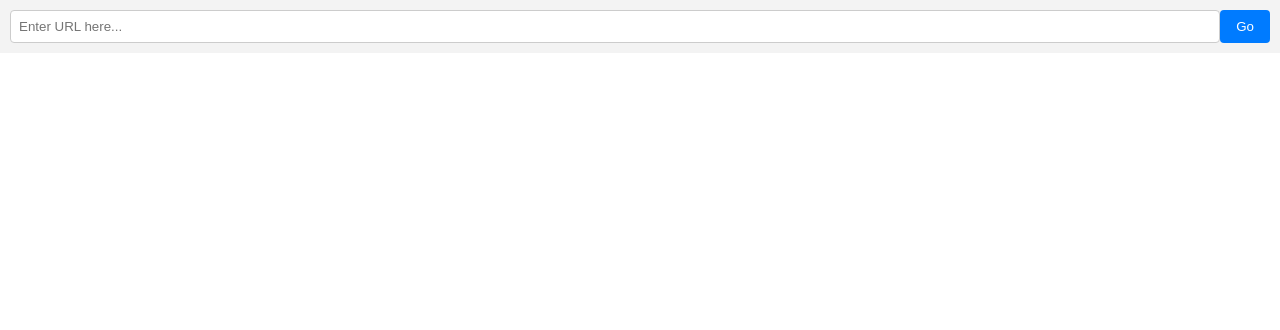
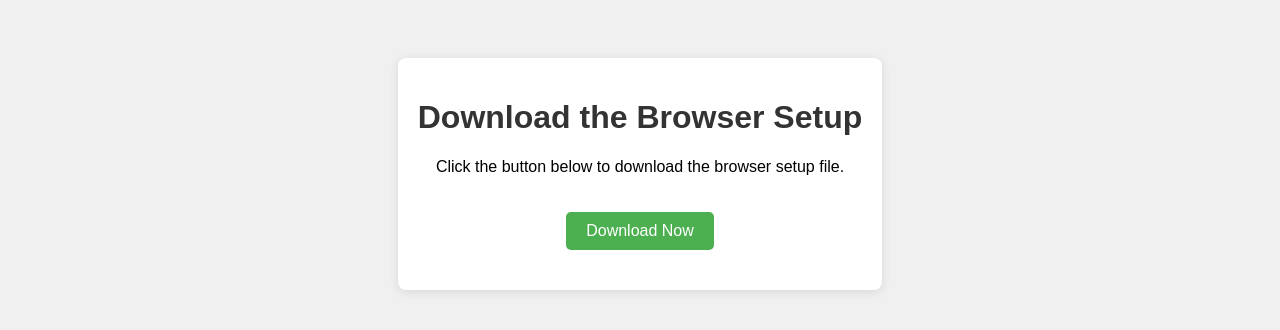
Before and after one commit to Dexxell/DownloadBrowser, a plain HTML site: page index.html in a window 1280 px wide. Drawn offline with Linux system fonts and the light colour scheme.

Commit message:
Update index.html

```diff
--- a/index.html
+++ b/index.html
@@ -3,70 +3,45 @@
 <head>
     <meta charset="UTF-8">
     <meta name="viewport" content="width=device-width, initial-scale=1.0">
-    <title>Simple Browser</title>
+    <title>Download the Setup</title>
     <style>
         body {
             font-family: Arial, sans-serif;
-            margin: 0;
-            padding: 0;
-            display: flex;
-            flex-direction: column;
-            height: 100vh;
+            background-color: #f0f0f0;
+            text-align: center;
+            padding: 50px;
         }
-        #address-bar {
-            display: flex;
-            padding: 10px;
-            background-color: #f3f3f3;
+        .container {
+            background-color: white;
+            padding: 20px;
+            border-radius: 8px;
+            box-shadow: 0 2px 10px rgba(0, 0, 0, 0.1);
+            display: inline-block;
         }
-        #url {
-            flex-grow: 1;
-            padding: 8px;
-            border: 1px solid #ccc;
-            border-radius: 4px;
+        h1 {
+            color: #333;
         }
-        #go-button {
-            padding: 8px 16px;
-            background-color: #007BFF;
+        a {
+            display: inline-block;
+            padding: 10px 20px;
+            margin: 20px;
+            background-color: #4CAF50;
             color: white;
-            border: none;
-            border-radius: 4px;
-            cursor: pointer;
+            text-decoration: none;
+            font-size: 16px;
+            border-radius: 5px;
+            transition: background-color 0.3s ease;
         }
-        #go-button:hover {
-            background-color: #0056b3;
+        a:hover {
+            background-color: #45a049;
         }
     </style>
 </head>
 <body>
-
-    <div id="address-bar">
-        <input type="text" id="url" placeholder="Enter URL here..." />
-        <button id="go-button">Go</button>
+    <div class="container">
+        <h1>Download the Browser Setup</h1>
+        <p>Click the button below to download the browser setup file.</p>
+        <a href="https://github.com/Dexxell/Browser/raw/main/o.zip" download>Download Now</a>
     </div>
-
-    <script>
-        const urlInput = document.getElementById('url');
-        const goButton = document.getElementById('go-button');
-
-        // Function to load the URL
-        function loadUrl() {
-            let url = urlInput.value.trim();
-            if (!url.startsWith('http://') && !url.startsWith('https://')) {
-                url = 'http://' + url; // Default to http if not included
-            }
-            window.open(url, '_blank'); // Open the URL in a new tab
-        }
-
-        // Event listener for the button
-        goButton.addEventListener('click', loadUrl);
-
-        // Allow pressing "Enter" to load the URL
-        urlInput.addEventListener('keypress', function(event) {
-            if (event.key === 'Enter') {
-                loadUrl();
-            }
-        });
-    </script>
-
 </body>
 </html>
```
